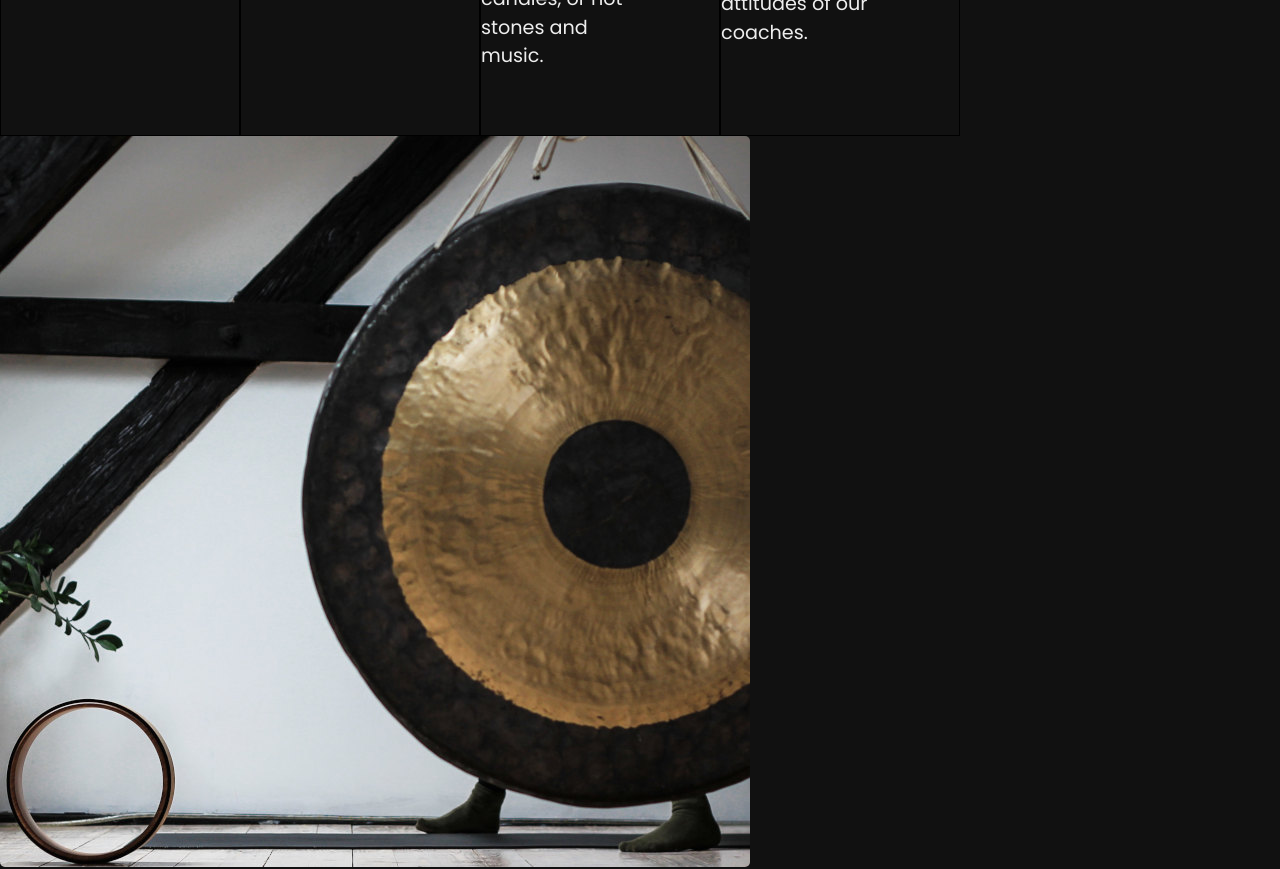
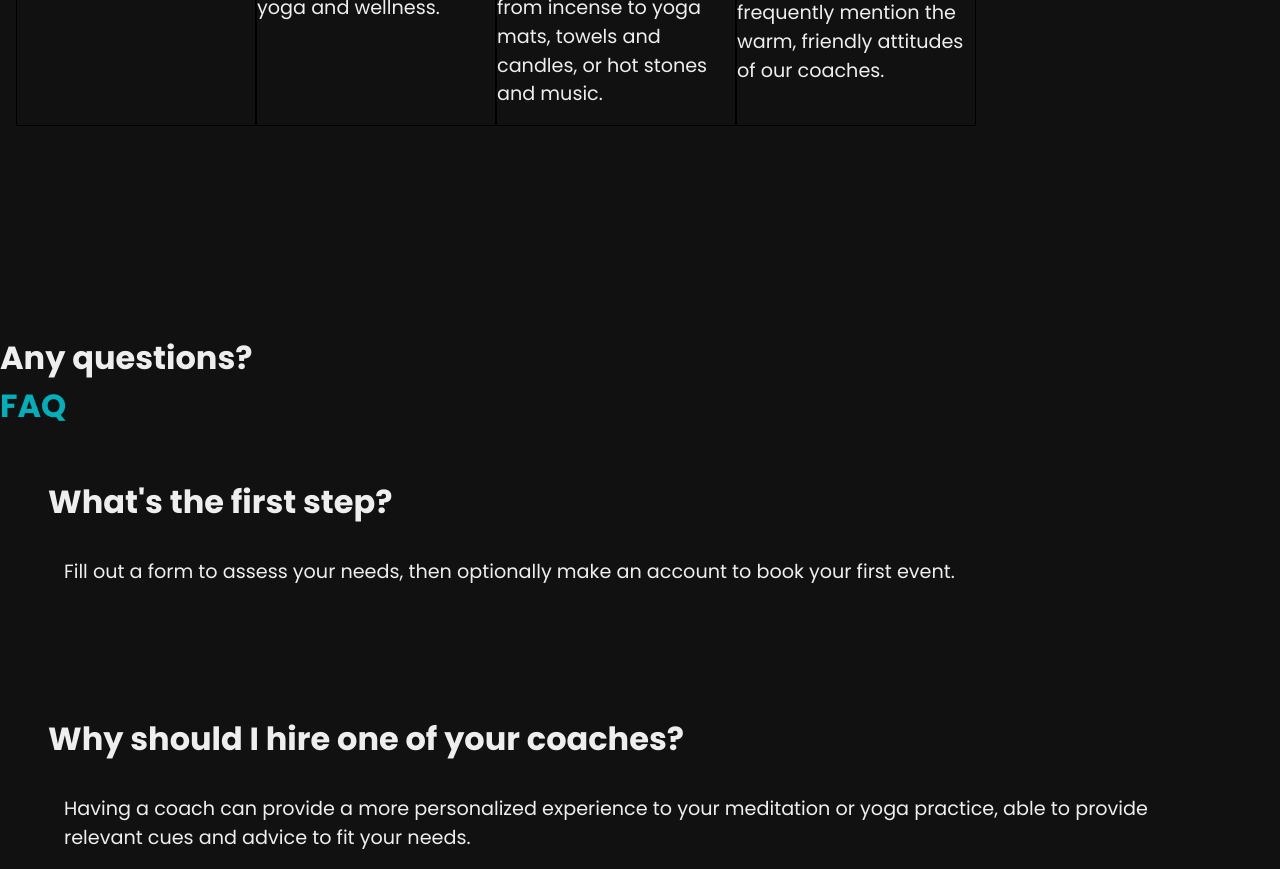
Before and after one commit to hdevilbiss/react-portfolio-website, a React (Create React App) app: page / in a window 1280 px wide. Shown: the part 1260-2129 px from the top of the page. Built offline with nearby package versions, Linux system fonts and the light colour scheme.

Commit message:
🚧 Begin to style the image in ServicesSection

```diff
--- a/src/components/ServicesSection.jsx
+++ b/src/components/ServicesSection.jsx
@@ -39,24 +39,42 @@
           />
         </Cards>
       </div>
+      <div className="flex-image">
         <figure>
-        <img src={home2} alt="A person cooling some incense" />
+          <img src={home2} alt="A person behind a gong using a foam roller and yoga mat" />
           <figcaption>
           <span>Photo by <a href="https://unsplash.com/@madhatterzone?utm_source=unsplash&amp;utm_medium=referral&amp;utm_content=creditCopyText">Manja Vitolic</a> on <a href="https://unsplash.com/s/photos/gong?utm_source=unsplash&amp;utm_medium=referral&amp;utm_content=creditCopyText">Unsplash</a></span>
           </figcaption>
         </figure>
+      </div>
     </Services>
   );
 }
 
 const Services = styled.div`
-  h3 {
+  align-items: center;
+  display: flex;
+  overflow: hidden;
+  gap: 1rem;
+  justify-content: space-between;
+  margin-left: auto;
+  margin-right: auto;
+  padding-left: 1rem;
   padding-top: 2rem;
-    padding-bottom: 2rem;
+  .flex-image {
+    flex: 1;
+    overflow: hidden;
+    img {
+      height: 80vh;
+      object-fit: cover;
+      width: 100%;
     }
-  p {
-    padding: 2rem 0rem 4rem 0rem;
-    width: 70%;
+  }
+  @media only screen and (max-width: 640px) {
+    padding-top: 1rem;
+    .flex-image {
+      display: none;
+    }
   }
 `;
 
```
Lines whose indentation alone changed are shown as unchanged.
